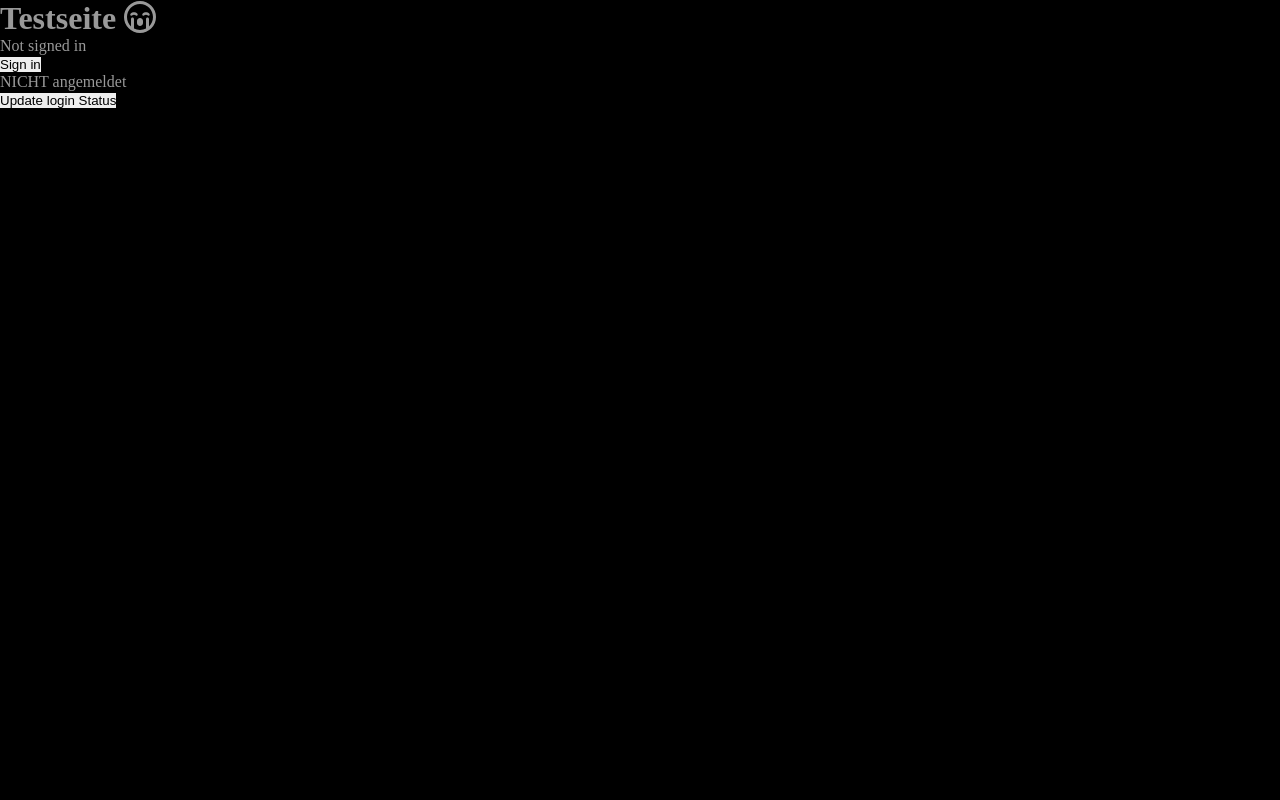
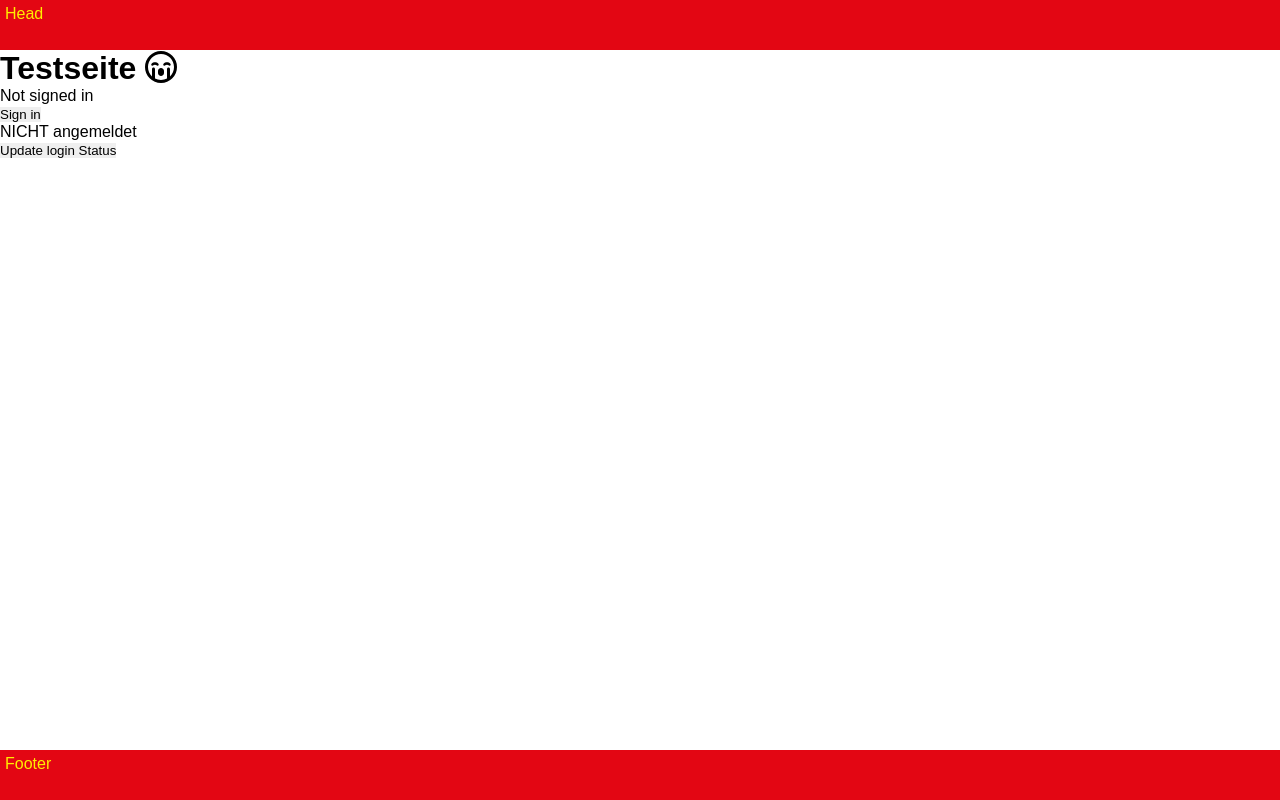
Before and after one commit to no4any/dlrgram, a Next.js app in the folder packages/dlrgram/: page / in a window 1280 px wide. Built offline with nearby package versions, Linux system fonts and the light colour scheme; no server answers.

Commit message:
Added basic styling

```diff
--- a/packages/dlrgram/pages/index.tsx
+++ b/packages/dlrgram/pages/index.tsx
@@ -6,13 +6,14 @@ import SessionTest from '@/src/components/SessionTest.component'
 import ApiTest from '@/src/components/ApiTest'
 import { FontAwesomeIcon } from '@fortawesome/react-fontawesome'
 import { faSadCry } from '@fortawesome/free-regular-svg-icons'
+import Frame from '@/src/components/core/Frame.component'
 
 const inter = Inter({ subsets: ['latin'] })
 
 export default function Home() {
-  return <>
+  return <Frame>
     <h1>Testseite <FontAwesomeIcon icon={faSadCry} /></h1>
     <SessionTest />
     <ApiTest />
-  </>
+  </Frame>
 }
--- /dev/null
+++ b/packages/dlrgram/src/components/core/Frame.component.tsx
@@ -0,0 +1,11 @@
+export interface FrameProps {
+    children: any
+}
+
+export default function Frame(props: FrameProps) {
+    return <div id="frame">
+        <div id="head">Head</div>
+        <div id="body">{props.children}</div>
+        <div id="footer">Footer</div>
+    </div>
+}
--- a/packages/dlrgram/styles/style.scss
+++ b/packages/dlrgram/styles/style.scss
@@ -1,11 +1,49 @@
+$dlrg-red: #e30613;
+$dlrg-yellow: #ffed00;
+$dlrg-blue: #0569b4;
+$dlrg-gray: #575756;
+$dlrg-white: #fff;
+$dlrg-black: #000;
+
 * {
     border: 0;
     padding: 0;
     margin: 0;
     box-sizing: content-box;
+    font-family: sans-serif;
 }
 
 body {
     background: #000;
     color: #999;
 }
+
+#frame {
+    display: grid;
+    min-height: 100vh;
+    grid-template-rows: 50px auto 50px;
+    grid-template-areas:
+        "header"
+        "body"
+        "footer";
+
+    #head {
+        grid-area: header;
+    }
+
+    #body {
+        grid-area: body;
+        background-color: $dlrg-white;
+        color: $dlrg-black;
+    }
+
+    #footer {
+        grid-area: footer;
+    }
+
+    #head, #footer {
+        background-color: $dlrg-red;
+        color: $dlrg-yellow;
+        padding: 5px;
+    }
+}
```
